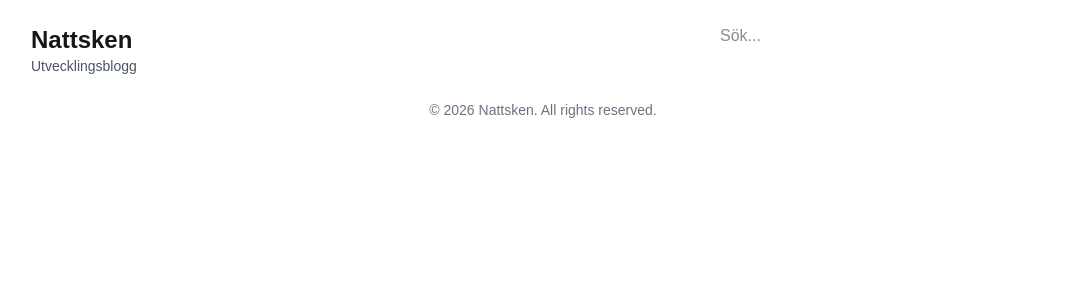
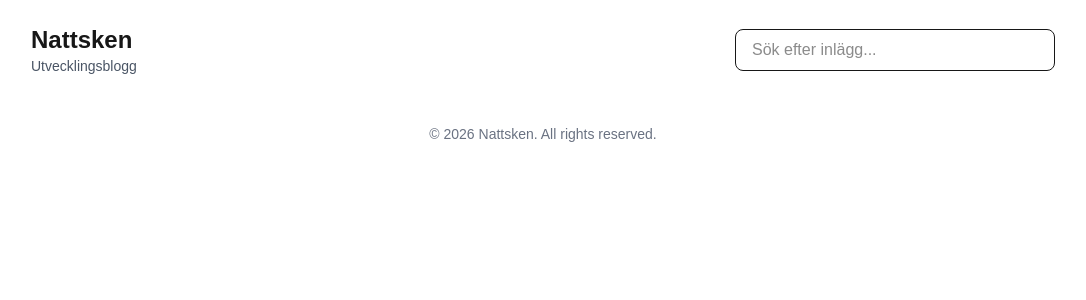
Before and after one commit to jine/utvecklingsblogg, a Next.js app: page / in a window 1280 px wide. Shown: the top 300 px of the page, without its empty margins (97-1183 px from the left). Built offline with nearby package versions, Linux system fonts and the light colour scheme; no server answers; the database is empty.

Commit message:
More additions, but mostly minor fixes and some design stuff

```diff
--- a/prisma/seed.ts
+++ b/prisma/seed.ts
@@ -10,7 +10,6 @@ const titles = [
 
 async function main() {
     await prisma.post.createMany({
-
         // Make sure to set this to avoid errors if you run the seed multiple times
         skipDuplicates: true,
 
--- a/src/app/layout.tsx
+++ b/src/app/layout.tsx
@@ -1,6 +1,8 @@
 import type { Metadata } from "next";
 import { Geist, Geist_Mono } from "next/font/google";
 import "./globals.css";
+import Header from "@/components/layout/header";
+import Footer from "@/components/layout/footer";
 
 const geistSans = Geist({
     variable: "--font-geist-sans",
@@ -27,7 +29,11 @@ export default function RootLayout({
             <body
                 className={`${geistSans.variable} ${geistMono.variable} antialiased`}
             >
-                {children}
+                <div className="container max-w-5xl mx-auto py-6">
+                    <Header />
+                    {children}
+                    <Footer />
+                </div>
             </body>
         </html>
     );
--- a/src/app/page.tsx
+++ b/src/app/page.tsx
@@ -5,14 +5,7 @@ import type { Post } from "@/generated/prisma";
 import { getAllPosts } from "@/lib/posts";
 
 export default async function Home() {
-
     const posts: Post[] = await getAllPosts();
 
-    return (
-        <div className="container max-w-5xl mx-auto py-6">
-            <Header />
-            <PostGrid posts={posts} />
-            <Footer />
-        </div>
-    );
+    return <PostGrid posts={posts} />;
 }
--- a/src/components/layout/header.tsx
+++ b/src/components/layout/header.tsx
@@ -1,15 +1,15 @@
+import Link from "next/link";
+
 export default function Header() {
     return (
-        <header>
-            <div className="container flex max-w-4xl transparent bg-background/10 backdrop-blur-sm">
-                <div className="flex-col">
-                    <h1 className="text-2xl font-bold">Nattsken</h1>
-                    <h2 className="text-sm text-gray-600">Utvecklingsblogg</h2>
-                </div>
+        <header className="container flex items-center max-w-5xl transparent bg-background/10 backdrop-blur-sm mb-6">
+            <div className="flex-col">
+                <h1 className="text-2xl font-bold"><Link href="/">Nattsken</Link></h1>
+                <h2 className="text-sm text-gray-600">Utvecklingsblogg</h2>
+            </div>
 
-                <div className="ml-auto">
-                    <input type="text" placeholder="Sök..." />
-                </div>
+            <div className="ml-auto max-w-xs w-full">
+                <input type="text" placeholder="Sök efter inlägg..." className="px-4 py-2 w-full border rounded-lg" />
             </div>
         </header>
     );
--- a/src/lib/utils.ts
+++ b/src/lib/utils.ts
@@ -6,5 +6,4 @@ export function formatDate(date: Date | null | undefined): string {
         month: "long",
         day: "numeric",
     });
-
 }
```
Also changed, not shown: src/app/[slug]/page.tsx (+8 -6 lines), src/lib/posts.ts (+4 -3 lines).
